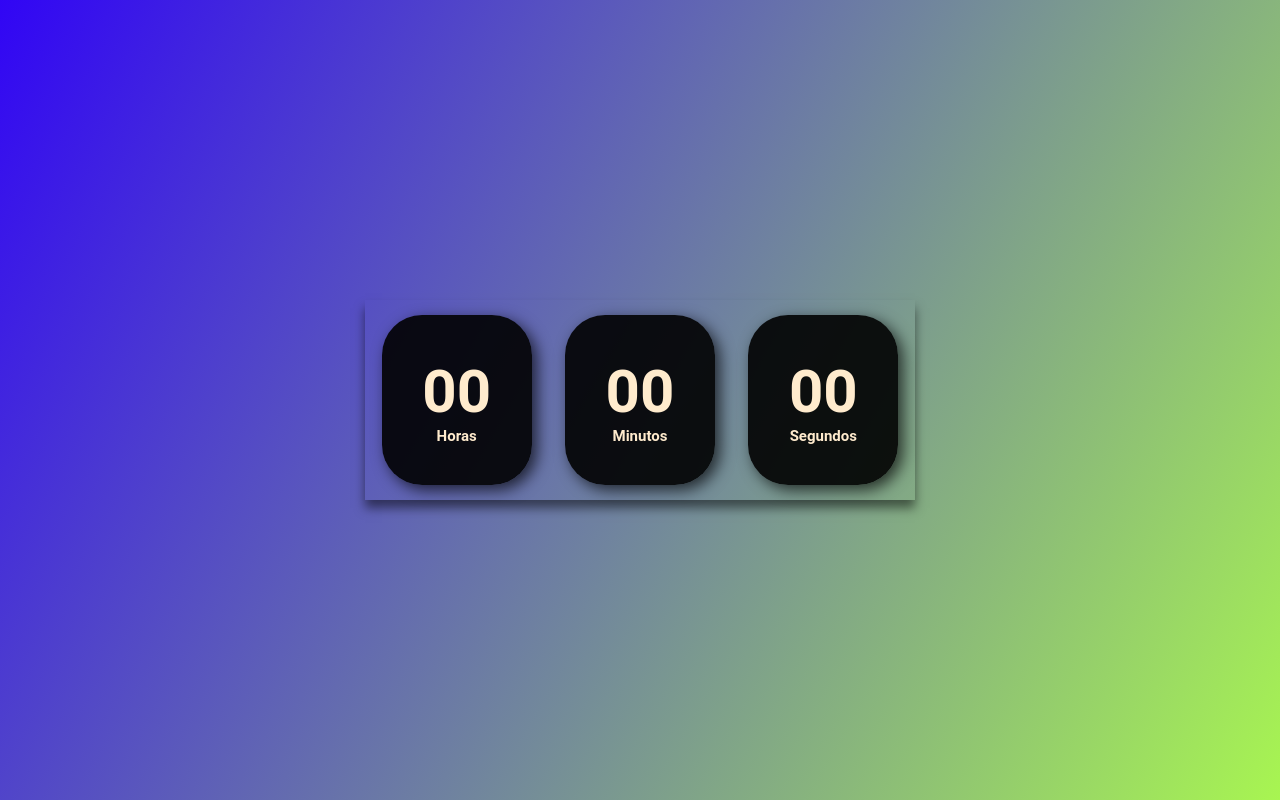
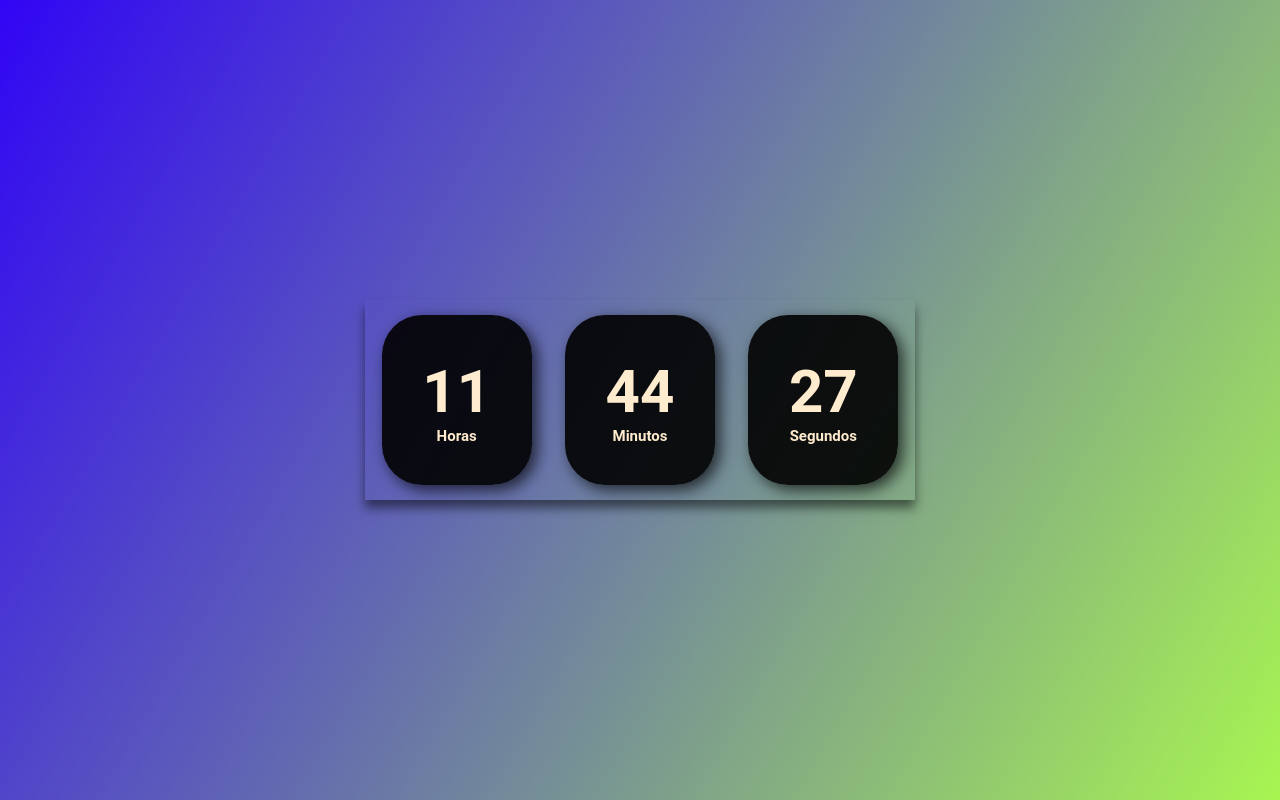
Before and after one commit to sousaservulo/relogio-digital, a plain HTML site: page index.html in a window 1280 px wide. Drawn offline with Linux system fonts and the light colour scheme.

Commit message:
Adicionando o JS

```diff
--- a/Assets/js/script.js
+++ b/Assets/js/script.js
@@ -0,0 +1,15 @@
+const horas = document.getElementById('horas');
+const minutos = document.getElementById('minutos');
+const segundos = document.getElementById('segundos');
+
+const relogio = setInterval(function time(){
+    let dateToday = new Date();
+    let hr = dateToday.getHours();
+    let min = dateToday.getMinutes();
+    let s = dateToday.getSeconds();
+
+    horas.textContent = hr;
+    minutos.textContent = min;
+    segundos.textContent = s;
+
+})
--- a/index.html
+++ b/index.html
@@ -4,6 +4,7 @@
     <meta charset="UTF-8">
     <meta name="viewport" content="width=device-width, initial-scale=1.0">
     <link rel="stylesheet" href="Assets/css/style.css">
+
     <title>Relógio Digital</title>
 </head>
 <body>
@@ -24,5 +25,7 @@
         </div>
 
     </div>
+
+    <script src="/Assets/js/script.js"></script>
 </body>
 </html>
```
